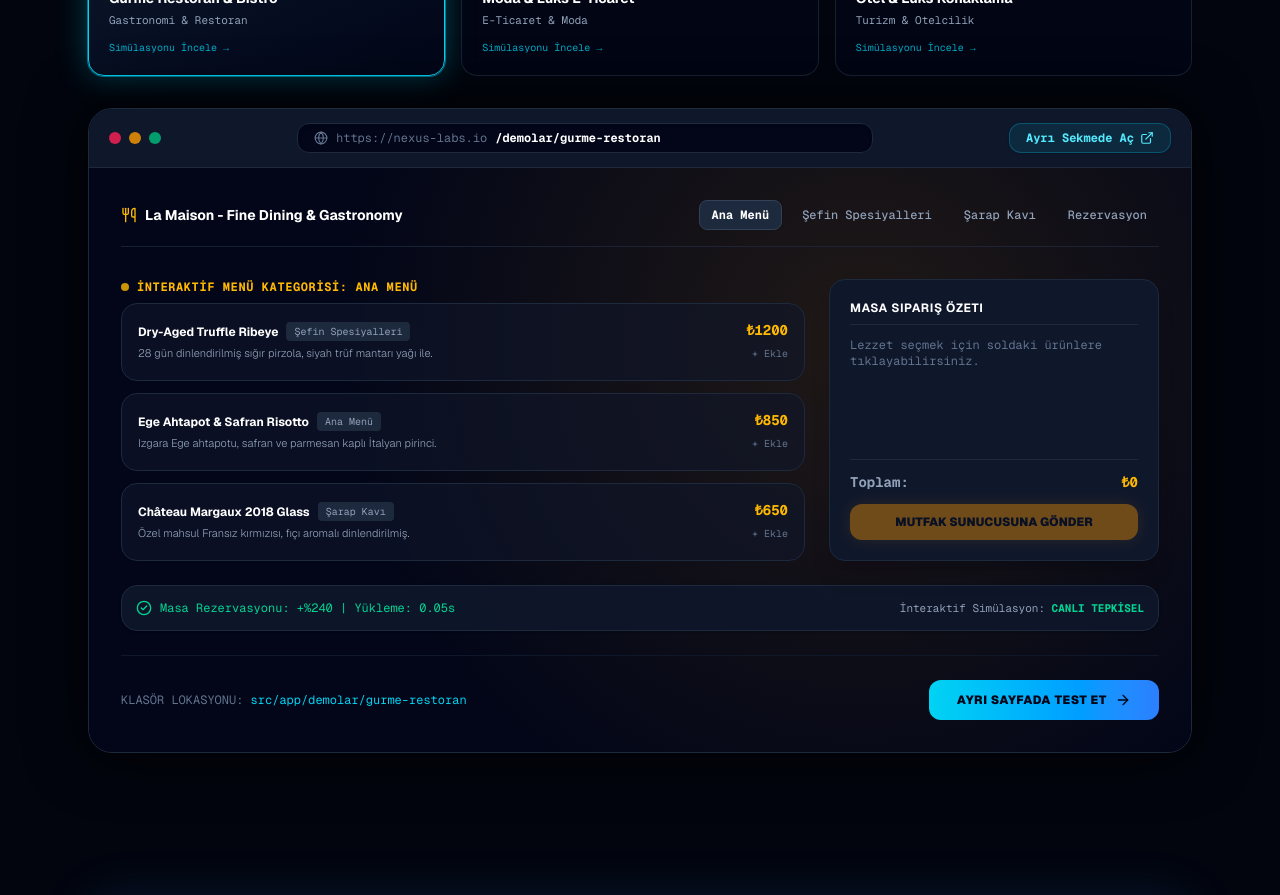
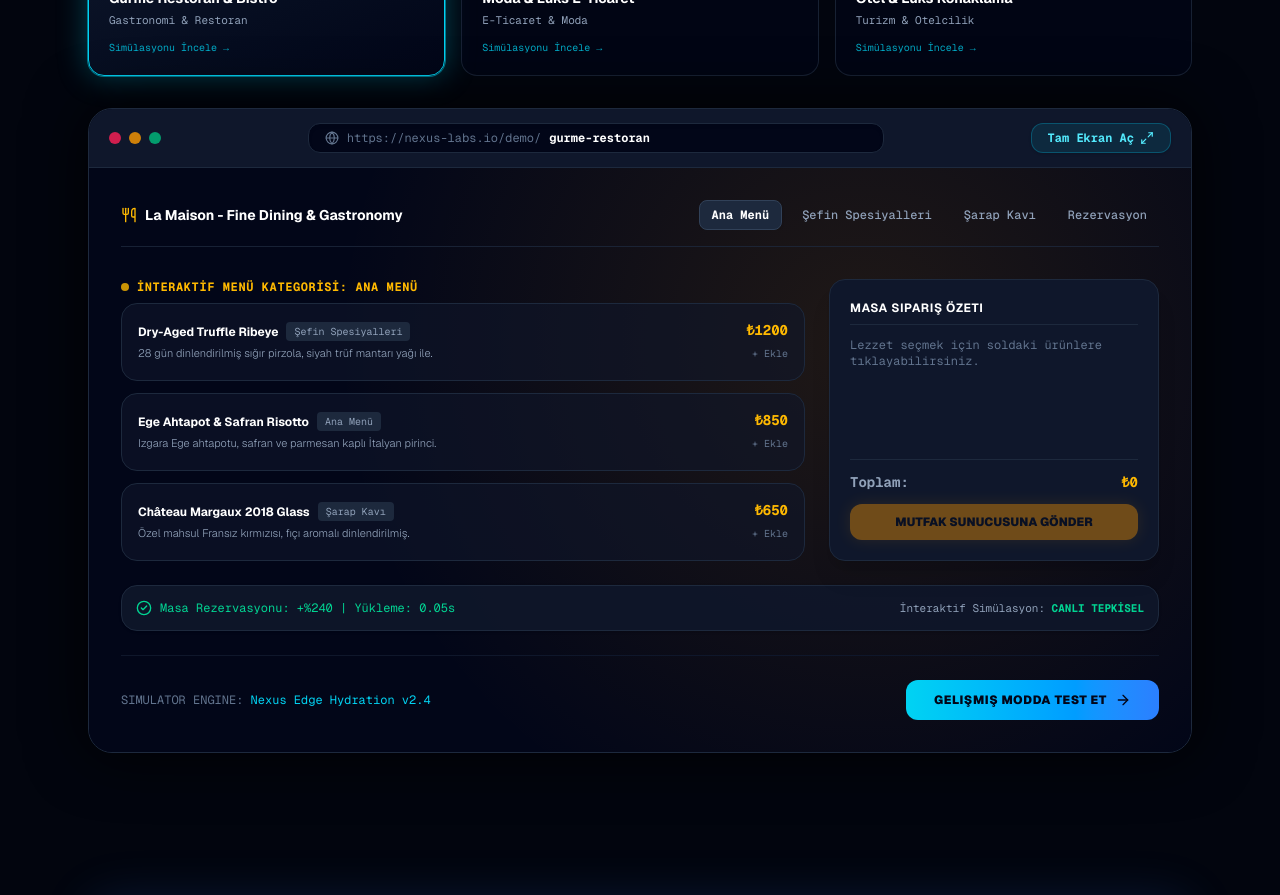
Before and after one commit to sametarat/web, a Next.js app: page / in a window 1280 px wide. Shown: the part 1960-2855 px from the top of the page. Built offline with nearby package versions, Linux system fonts and the light colour scheme.

Commit message:
feat: vercel deployment güncellemeleri

```diff
--- a/src/app/page.tsx
+++ b/src/app/page.tsx
@@ -27,6 +27,7 @@ import {
   Search as SearchIcon,
   Code,
   Bot,
+  Maximize2,
   LucideIcon
 } from 'lucide-react';
 
@@ -105,7 +106,7 @@ const DEMO_LIST: DemoItem[] = [
     title: 'Gurme Restoran & Bistro',
     subtitle: 'La Maison - Fine Dining & Gastronomy',
     category: 'Gastronomi & Restoran',
-    path: '/demolar/gurme-restoran',
+    path: '#demolar',
     icon: Utensils,
     badgeColor: 'border-amber-500/40 text-amber-400 bg-amber-500/10',
     accentColor: 'text-amber-400',
@@ -118,7 +119,7 @@ const DEMO_LIST: DemoItem[] = [
     title: 'Moda & Lüks E-Ticaret',
     subtitle: 'Vogue & Urban Culture',
     category: 'E-Ticaret & Moda',
-    path: '/demolar/moda-eticaret',
+    path: '#demolar',
     icon: ShoppingBag,
     badgeColor: 'border-pink-500/40 text-pink-400 bg-pink-500/10',
     accentColor: 'text-pink-400',
@@ -131,7 +132,7 @@ const DEMO_LIST: DemoItem[] = [
     title: 'Otel & Lüks Konaklama',
     subtitle: 'Grand Azure Resort & Spa',
     category: 'Turizm & Otelcilik',
-    path: '/demolar/otel-rezervasyon',
+    path: '#demolar',
     icon: Hotel,
     badgeColor: 'border-blue-500/40 text-blue-400 bg-blue-500/10',
     accentColor: 'text-blue-400',
@@ -1069,6 +1070,7 @@ const BenchmarkSimulator: FC = () => {
 const LiveDemoShowcase: FC = () => {
   const [activeDemo, setActiveDemo] = useState<DemoItem>(DEMO_LIST[0]);
   const [mockupTab, setMockupTab] = useState<string>(DEMO_LIST[0].navItems[0]);
+  const [isFullscreenPreview, setIsFullscreenPreview] = useState(false);
 
   const handleDemoChange = (demo: DemoItem) => {
     setActiveDemo(demo);
@@ -1079,6 +1081,54 @@ const LiveDemoShowcase: FC = () => {
 
   return (
     <div className="space-y-8">
+      {/* Fullscreen Preview Modal */}
+      <AnimatePresence>
+        {isFullscreenPreview && (
+          <motion.div
+            initial={{ opacity: 0, scale: 0.95 }}
+            animate={{ opacity: 1, scale: 1 }}
+            exit={{ opacity: 0, scale: 0.95 }}
+            className="fixed inset-0 z-50 bg-slate-950/95 backdrop-blur-3xl p-4 sm:p-8 flex flex-col justify-between overflow-y-auto"
+          >
+            <div className="flex items-center justify-between pb-4 border-b border-slate-800">
+              <div className="flex items-center gap-3">
+                <div className={`p-2 rounded-xl border ${activeDemo.badgeColor}`}>
+                  <Icon className="w-5 h-5" />
+                </div>
+                <div>
+                  <h3 className="text-base font-bold text-white flex items-center gap-2">
+                    {activeDemo.title} <span className="text-xs font-mono text-cyan-400">(Tam Ekran Canlı Önizleme)</span>
+                  </h3>
+                  <p className="text-xs text-slate-400 font-mono">{activeDemo.subtitle}</p>
+                </div>
+              </div>
+              <button
+                onClick={() => setIsFullscreenPreview(false)}
+                className="p-2 rounded-xl bg-slate-900 border border-slate-800 hover:border-slate-700 text-slate-300"
+              >
+                <X className="w-5 h-5" />
+              </button>
+            </div>
+
+            <div className="my-auto py-8">
+              {activeDemo.mockupType === 'restaurant' && <InteractiveRestaurantMockup activeTab={mockupTab} />}
+              {activeDemo.mockupType === 'ecommerce' && <InteractiveEcommerceMockup activeTab={mockupTab} />}
+              {activeDemo.mockupType === 'hotel' && <InteractiveHotelMockup activeTab={mockupTab} />}
+            </div>
+
+            <div className="pt-4 border-t border-slate-800 flex justify-between items-center text-xs font-mono text-slate-400">
+              <span>Sıfır Gecikmeli Edge Simülatör</span>
+              <button
+                onClick={() => setIsFullscreenPreview(false)}
+                className="px-5 py-2.5 rounded-xl bg-cyan-400 text-slate-950 font-black uppercase"
+              >
+                Modaldan Çık
+              </button>
+            </div>
+          </motion.div>
+        )}
+      </AnimatePresence>
+
       <div className="grid grid-cols-2 md:grid-cols-3 gap-4">
         {DEMO_LIST.map((demo) => {
           const DemoIcon = demo.icon;
@@ -1128,20 +1178,18 @@ const LiveDemoShowcase: FC = () => {
 
           <div className="flex items-center gap-2 px-4 py-1.5 rounded-xl bg-slate-950 border border-slate-800 text-xs font-mono text-cyan-400 flex-1 max-w-xl truncate shadow-inner">
             <Globe className="w-3.5 h-3.5 text-slate-500 shrink-0" />
-            <span className="text-slate-500">https://nexus-labs.io</span>
-            <span className="text-white font-bold">{activeDemo.path}</span>
+            <span className="text-slate-500">https://nexus-labs.io/demo/</span>
+            <span className="text-white font-bold">{activeDemo.id}</span>
           </div>
 
           <div className="flex items-center gap-3">
-            <Link
-              href={activeDemo.path}
-              target="_blank"
-              rel="noopener noreferrer"
+            <button
+              onClick={() => setIsFullscreenPreview(true)}
               className="px-4 py-1.5 rounded-xl bg-cyan-400/10 border border-cyan-500/30 text-cyan-300 hover:bg-cyan-400 hover:text-slate-950 text-xs font-mono font-bold transition-all flex items-center gap-1.5 shadow"
             >
-              <span>Ayrı Sekmede Aç</span>
-              <ExternalLink className="w-3.5 h-3.5" />
-            </Link>
+              <span>Tam Ekran Aç</span>
+              <Maximize2 className="w-3.5 h-3.5" />
+            </button>
           </div>
         </div>
 
@@ -1203,16 +1251,16 @@ const LiveDemoShowcase: FC = () => {
 
           <div className="pt-6 mt-6 border-t border-slate-900 relative z-10 flex flex-col sm:flex-row items-center justify-between gap-4">
             <span className="text-xs font-mono text-slate-500">
-              KLASÖR LOKASYONU: <code className="text-cyan-400">src/app{activeDemo.path}</code>
+              SIMULATOR ENGINE: <code className="text-cyan-400">Nexus Edge Hydration v2.4</code>
             </span>
 
-            <Link
-              href={activeDemo.path}
+            <button
+              onClick={() => setIsFullscreenPreview(true)}
               className="w-full sm:w-auto px-7 py-3 rounded-xl bg-gradient-to-r from-cyan-400 to-blue-500 text-slate-950 font-black text-xs uppercase tracking-wider hover:shadow-[0_0_30px_rgba(6,182,212,0.6)] hover:scale-105 transition-all flex items-center justify-center gap-2"
             >
-              <span>Ayrı Sayfada Test Et</span>
+              <span>Gelişmiş Modda Test Et</span>
               <ArrowRight className="w-4 h-4" />
-            </Link>
+            </button>
           </div>
         </div>
       </div>
```
